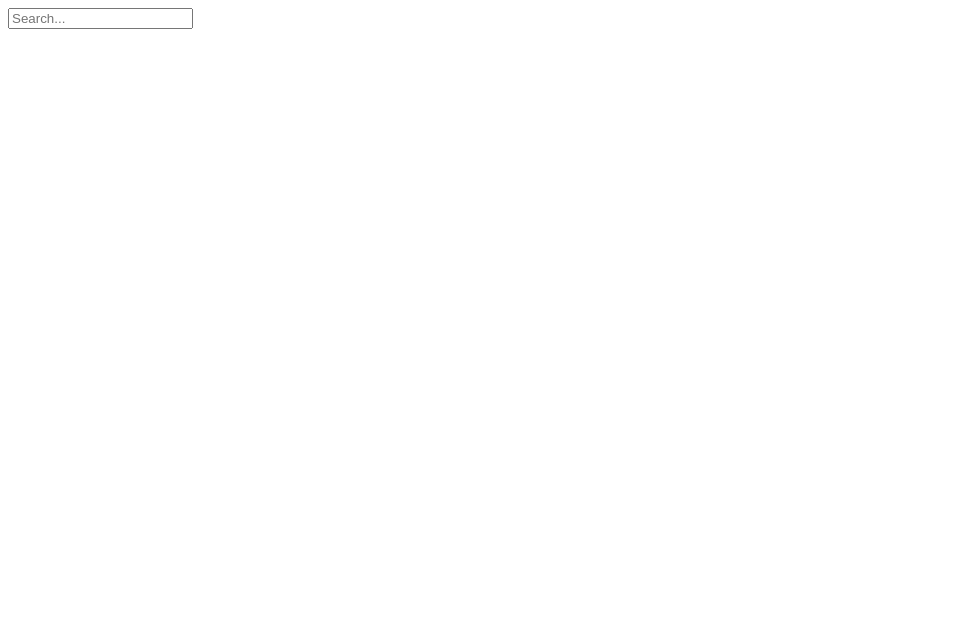
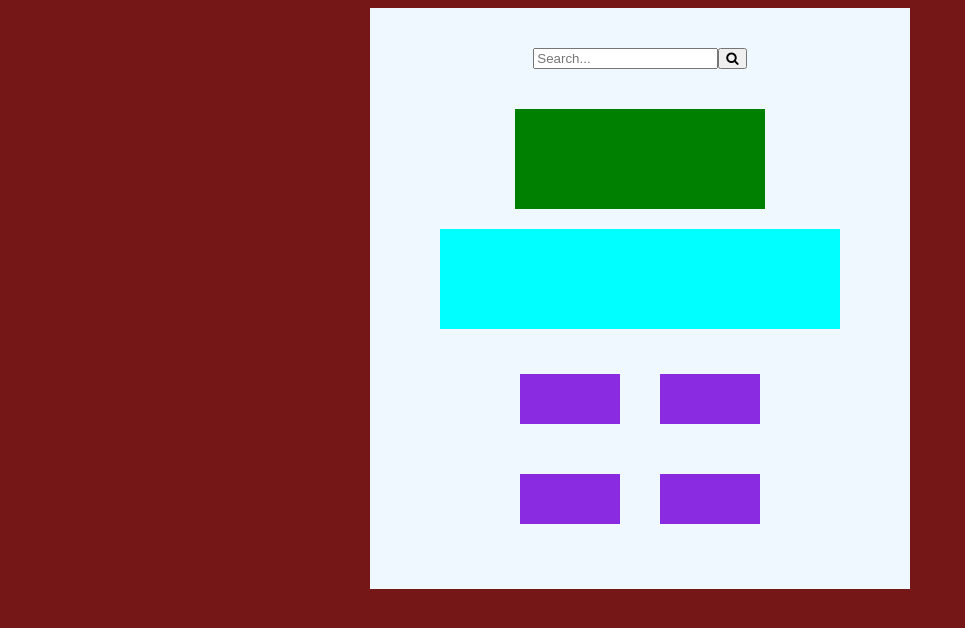
Before and after one commit to KodiClair/Stock-Evaluator, a plain HTML site: page index.html in a window 1280 px wide. Shown: the whole page, without its empty margins (0-965 px from the left). Drawn offline with Linux system fonts and the light colour scheme.

Commit message:
added basic formatting for front page

```diff
--- a/index.html
+++ b/index.html
@@ -3,16 +3,21 @@
 <head>
     <meta charset="UTF-8">
     <meta name="viewport" content="width=device-width, initial-scale=1.0">
+    <link rel="stylesheet" href="https://cdnjs.cloudflare.com/ajax/libs/font-awesome/4.7.0/css/font-awesome.min.css">
+    <link rel="stylesheet" href="./stylesheet.css">
     <title>Stock Evaluator</title>
 </head>
 <body>
     <div class="front">
         <div class="search">
             <input type="search" placeholder="Search...">
+            <button type="submit"><i class="fa fa-search"></i></button>
         </div>
 
         <div class="eval">
+            <div id="evaluation">
 
+            </div>
         </div>
 
         <div class="chart">
@@ -20,10 +25,13 @@
         </div>
 
         <div class="ratios">
+            <div class="box" id="EPS"></div>
+            <div class="box" id="PPE"></div>
+            <div class="box" id="PPS"></div>
+            <div class="box" id="DPE"></div>
+        </div>
     </div>
 
 
-    </div>
-
 </body>
 </html>
--- a/stylesheet.css
+++ b/stylesheet.css
@@ -2,8 +2,59 @@ body {
     background-color: rgb(117, 23, 23);
     display: flex;
     align-items: center;
+    justify-content: center;
 }
 
 .front {
     background-color: aliceblue;
+    display: flex;
+    flex-direction: column;
+    width: 500px;
+    padding: 20px;
+    padding-top: 40px;
+    align-items: center;
+    justify-content: center;
 }
+
+.search {
+    display: flex;
+    margin: 0;
+    gap: 0;
+}
+
+.eval {
+    margin-top: 40px;
+}
+
+#evaluation {
+    width: 250px;
+    height: 100px;
+    background-color: green;
+}
+
+.chart {
+    width: 80%;
+    height: 100px;
+    margin-top: 20px;
+    /* height: auto; */
+    background-color: aqua;
+}
+
+.ratios {
+    width: 80%;
+    height: 200px;
+    margin-top: 20px;
+    margin-bottom: 20px;
+    display: flex;
+    flex-wrap: wrap;
+    flex-direction: row;
+    justify-content: center;
+    align-items: center;
+}
+
+.box {
+    width: 100px;
+    height: 50px;
+    margin: 20px;
+    background-color: blueviolet;
+}
```
